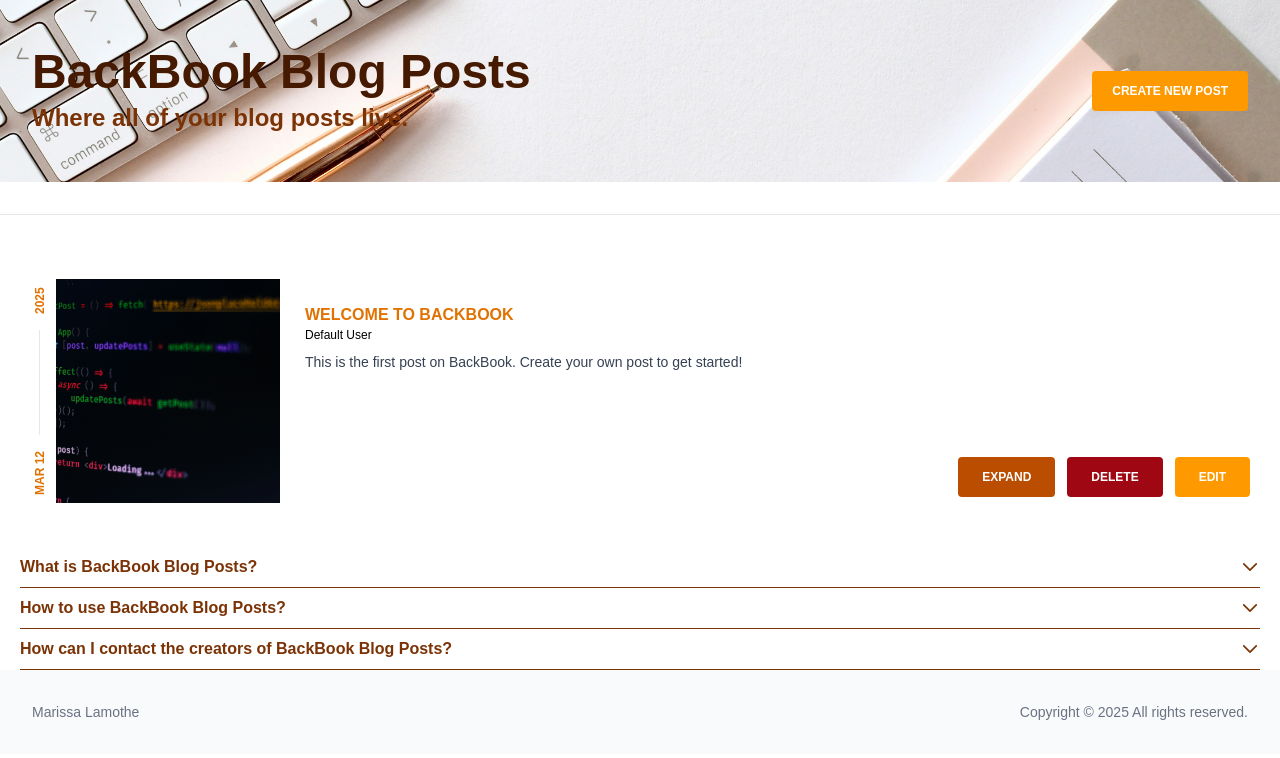
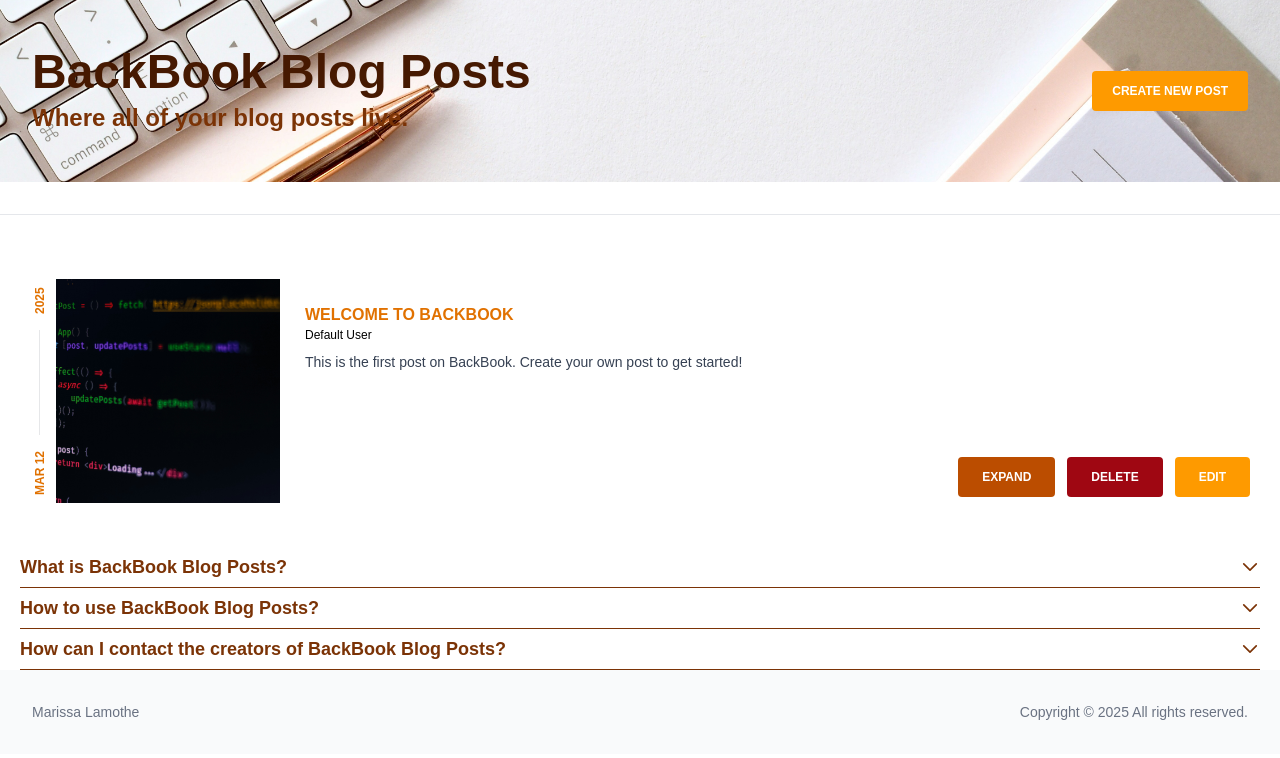
Before and after one commit to msrissaxox/blog, a Next.js app: page / in a window 1280 px wide. Shown: the top 758 px of the page. Built offline with nearby package versions, Linux system fonts and the light colour scheme.

Commit message:
edit the text layout in accordion

```diff
--- a/src/app/components/SingleAccordion.jsx
+++ b/src/app/components/SingleAccordion.jsx
@@ -37,7 +37,7 @@ export default function SingleAccordion({
   return (
     <Accordion open={open === id} icon={<Icon id={id} open={open} />}>
       <AccordionHeader
-        className="text-amber-900"
+        className="text-amber-900 text-left font-semibold text-lg transition-colors duration-200"
         onClick={() => handleOpen(id)}
       >
         {title}
```
